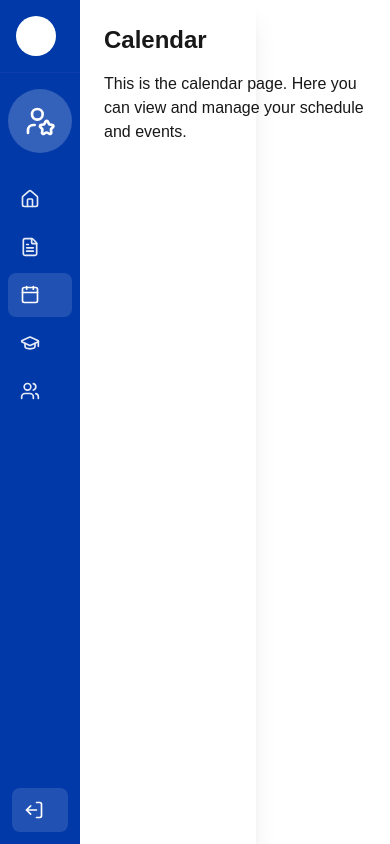
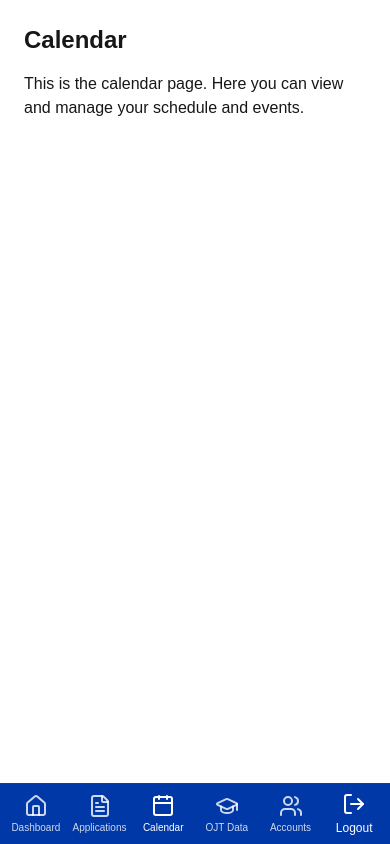
Before and after one commit to kie-shaaaa/ojt-portal, a Next.js app: page /calendar in a window 390 px wide. Built offline with nearby package versions, Linux system fonts and the light colour scheme.

Commit message:
fix: dashboard responsiveness

```diff
--- a/src/components/Sidebar.tsx
+++ b/src/components/Sidebar.tsx
@@ -6,12 +6,13 @@ import {
   FileText,
   GraduationCap,
   Users,
-    UserStar,
+  UserRoundCheck,
   LogOut,
 } from "lucide-react";
 import Link from "next/link";
 import { usePathname, useRouter } from "next/navigation";
 import { JSX } from "react/jsx-dev-runtime";
+import { useState } from "react";
 
 const navigationItems = [
   { label: "Dashboard", icon: House, href: "/dashboard" },
@@ -24,10 +25,16 @@ import { JSX } from "react/jsx-dev-runtime";
 export const AsideSidebar = (): JSX.Element => {
   const pathname = usePathname();
   const router = useRouter();
+  const [showLogoutModal, setShowLogoutModal] = useState(false);
+
+  const handleLogout = () => {
+    router.push("/");
+  };
 
   return (
+    <>
       <aside
-          className="flex flex-col w-20 md:w-64 min-h-screen items-start bg-[#0038a8]"
+        className="hidden md:flex flex-col w-64 min-h-screen items-start bg-[#0038a8]"
         aria-label="Sidebar navigation"
       >
         <div className="absolute inset-0 w-64 md:w-64 bg-[#ffffff01] shadow-[0px_8px_10px_-6px_#0000001a,0px_20px_25px_-5px_#0000001a] pointer-events-none" />
@@ -35,7 +42,7 @@ import { JSX } from "react/jsx-dev-runtime";
         {/* Top brand */}
         <div className="flex items-center p-4 md:p-6 w-full border-b border-[#1e40af80]">
           <div className="flex items-center justify-center w-10 h-10 p-1 bg-white rounded-full">
-              <div className="w-8 h-8 bg-(assets/ntc-logo.png)] bg-cover bg-center" />
+            <div className="w-8 h-8 bg-[url('/ntc-logo.png')] bg-cover bg-center" />
           </div>
           <div className="hidden md:flex flex-col pl-3">
             <div className="font-bold text-xl text-white">NTC Admin</div>
@@ -44,19 +51,25 @@ import { JSX } from "react/jsx-dev-runtime";
 
         {/* User block */}
         <div className="flex flex-col items-center justify-center p-4 md:p-8 w-full">
-            <div className="w-16 h-16 flex items-center justify-center rounded-full bg-white/20">
-              <UserStar className="w-8 h-8 text-white" />
+          <div className="w-22 h-22 flex items-center justify-center rounded-full bg-white">
+            <UserRoundCheck className="w-12 h-12 text-[#0033A0]" />
           </div>
-            <div className="mt-2 text-white text-sm font-semibold hidden md:block">admin</div>
+          <div className="mt-2 text-white text-s font-semibold hidden md:block">
+            admin
+          </div>
           <div className="mt-1 hidden md:block">
-              <div className="px-2 py-0.5 bg-white/20 rounded opacity-80 text-[10px]">admin</div>
+            <div className="px-2 py-0.5 bg-white/20 rounded opacity-80 text-[10px] text-white">
+              admin
+            </div>
           </div>
         </div>
 
         {/* Navigation */}
         <nav className="flex flex-col gap-1 px-2 md:px-4 py-2 flex-1 w-full overflow-auto">
           {navigationItems.map((item) => {
-              const isActive = item.href ? pathname?.startsWith(item.href) : false;
+            const isActive = item.href
+              ? pathname?.startsWith(item.href)
+              : false;
             const Icon = item.icon;
             return (
               <Link
@@ -67,7 +80,9 @@ import { JSX } from "react/jsx-dev-runtime";
               >
                 <div className="flex items-center">
                   <Icon className="w-5 h-5 text-white" />
-                    <span className="ml-3 text-white text-sm font-medium hidden md:inline">{item.label}</span>
+                  <span className="ml-3 text-white text-sm font-semibold hidden md:inline">
+                    {item.label}
+                  </span>
                 </div>
 
                 {item.badge ? (
@@ -84,13 +99,87 @@ import { JSX } from "react/jsx-dev-runtime";
         <div className="p-3 w-full">
           <button
             type="button"
-              onClick={() => router.push("/logout-placeholder")}
-              className="flex items-center gap-3 w-full bg-white/12 rounded-lg px-3 py-3"
+            onClick={() => setShowLogoutModal(true)}
+            className="group flex items-center gap-3 w-full bg-white/12 rounded-lg px-3 py-3"
           >
-              <LogOut className="w-5 h-5 text-white rotate-180" />
-              <span className="text-white font-semibold hidden md:inline">Logout</span>
+            <LogOut className="w-5 h-5 text-white rotate-180 group-hover:text-[#e74c3c] transition-colors" />
+            <span className="text-white font-semibold hidden md:inline group-hover:text-[#e74c3c] transition-colors">
+              Logout
+            </span>
           </button>
         </div>
       </aside>
+
+      {/* Mobile / Tablet bottom nav */}
+      <nav className="md:hidden fixed bottom-0 left-0 right-0 bg-[#0038a8] z-40 border-t border-[#1e40af80]">
+        <div className="flex justify-between items-center px-2 py-1 gap-2">
+          {navigationItems.map((item) => {
+            const isActive = item.href
+              ? pathname?.startsWith(item.href)
+              : false;
+            const Icon = item.icon;
+            return (
+              <Link
+                key={item.label}
+                href={item.href ?? "#"}
+                aria-current={isActive ? "page" : undefined}
+                className="flex-1 flex flex-col items-center justify-center text-white text-xs py-1"
+              >
+                <Icon
+                  className={`w-6 h-6 ${isActive ? "text-white" : "text-white/80"}`}
+                />
+                <span
+                  className={`mt-1  text-[10px] leading-tight text-center ${isActive ? "text-white" : "text-white/80"}`}
+                >
+                  {item.label}
+                </span>
+              </Link>
+            );
+          })}
+          {/* logout for mobile */}
+          <button
+            type="button"
+            onClick={() => setShowLogoutModal(true)}
+            className="flex-1 flex flex-col items-center justify-center text-white text-xs py-1"
+          >
+            <LogOut className="w-6 h-6 text-white" />
+            <span className="mt-1">Logout</span>
+          </button>
+        </div>
+      </nav>
+
+      {showLogoutModal && (
+        <div className="fixed inset-0 z-50 flex items-center justify-center bg-black/50">
+          <div className="w-[90%] max-w-sm rounded-2xl bg-white p-6 shadow-2xl">
+            <h2 className="text-xl font-bold text-gray-800">Confirm Logout</h2>
+
+            <p className="mt-2 text-sm text-gray-600">
+              Are you sure you want to logout?
+            </p>
+
+            <div className="mt-6 flex justify-end gap-3">
+              <button
+                type="button"
+                onClick={() => setShowLogoutModal(false)}
+                className="rounded-lg border border-gray-300 px-4 py-2 text-sm font-medium text-gray-700 hover:bg-gray-100 transition"
+              >
+                Cancel
+              </button>
+
+              <button
+                type="button"
+                onClick={() => {
+                  setShowLogoutModal(false);
+                  handleLogout();
+                }}
+                className="rounded-lg bg-[#e74c3c] px-4 py-2 text-sm font-semibold text-white hover:bg-[#cf3f31] transition"
+              >
+                Logout
+              </button>
+            </div>
+          </div>
+        </div>
+      )}
+    </>
   );
 };
```
Lines whose indentation alone changed are shown as unchanged.
